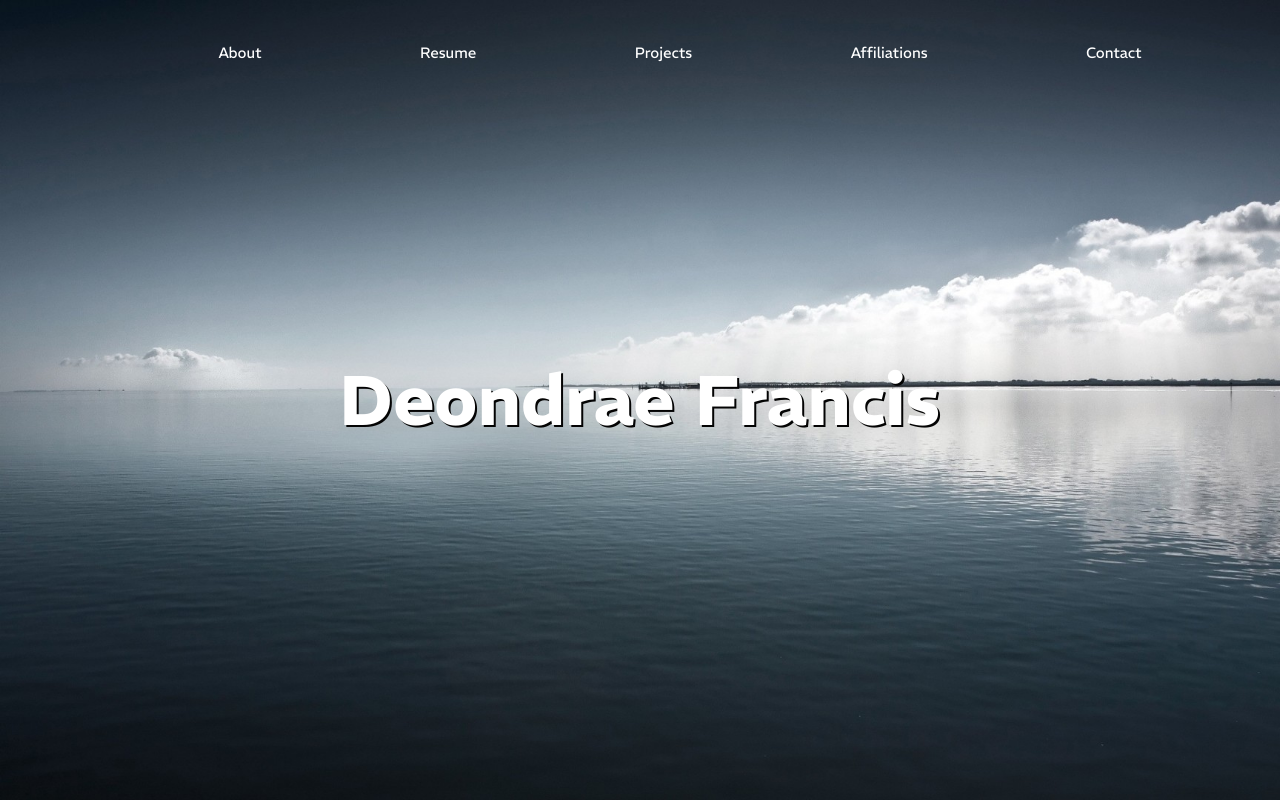
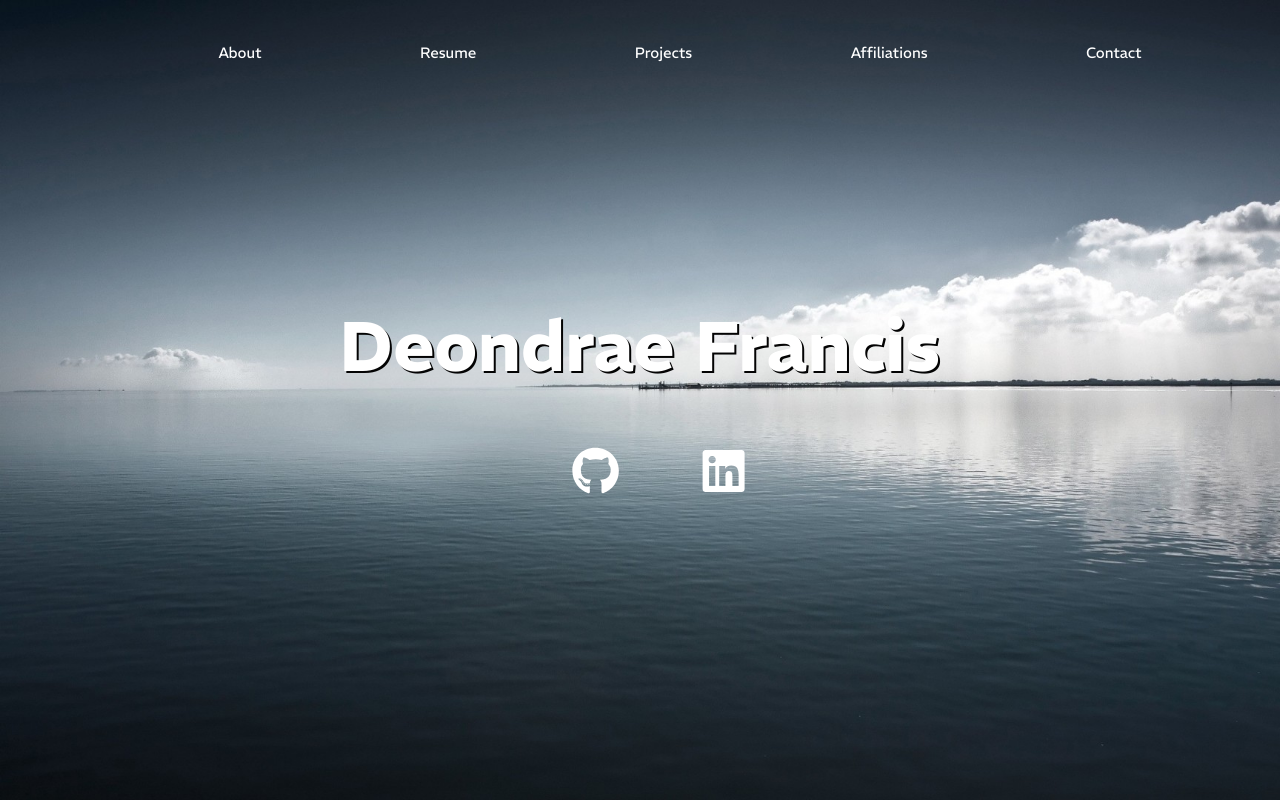
Before and after one commit to DFLotus/portfolio, a React (Create React App) app: page / in a window 1280 px wide. Built offline with nearby package versions, Linux system fonts and the light colour scheme.

Commit message:
social links

```diff
--- a/package.json
+++ b/package.json
@@ -5,6 +5,7 @@
   "dependencies": {
     "react": "^18.2.0",
     "react-dom": "^18.2.0",
+    "react-icons": "^4.10.1",
     "react-router-dom": "^6.15.0",
     "react-scripts": "5.0.1"
   },
--- a/src/pages/Home.js
+++ b/src/pages/Home.js
@@ -1,6 +1,9 @@
 import React from "react";
 import Imgbg from '../assets/home-wallpaper.jpeg'
+import { FaGithub } from 'react-icons/fa'
+import { FaLinkedin } from 'react-icons/fa'
 import '../styles/Home.css'
+import { Link } from "react-router-dom";
 
 const Home = () => {
     return (
@@ -10,6 +13,21 @@ const Home = () => {
             </div>
             <div className="my-name">
                 <h1>Deondrae Francis</h1>
+                <div className="social-container">
+                    <ul>
+                        <li><Link></Link></li>
+                        <li>
+                            <a href="https://github.com/DFLotus" target={"_blank"} rel={"noopener noreferrer"}>
+                                <FaGithub className="social-icon" size={"3rem"} color={"white"} />
+                            </a>
+                        </li>
+                        <li>
+                            <a href="https://www.linkedin.com/in/deondrae-francis-b882241b2/" target={"_blank"} rel={"noopener noreferrer"}>
+                                <FaLinkedin className="social-icon" size={"3rem"} color={"white"} />
+                            </a>
+                        </li>
+                    </ul>
+                </div>
             </div>
         </div>
     )
--- a/src/styles/Home.css
+++ b/src/styles/Home.css
@@ -25,4 +25,15 @@
     text-shadow: 2px 2px  #030303;
 }
 
-/*Next add social medial links */
+.social-container{
+    position: relative;
+    left: 12%;
+}
+.social-container li {
+    margin: 10px 40px;
+    display: inline-block;
+    list-style: none;
+    align-items: center;
+    font-size: 18px;
+    cursor: pointer;
+}
```
Also changed, not shown: 1 other file (tests, documents, lock files or other folders).
